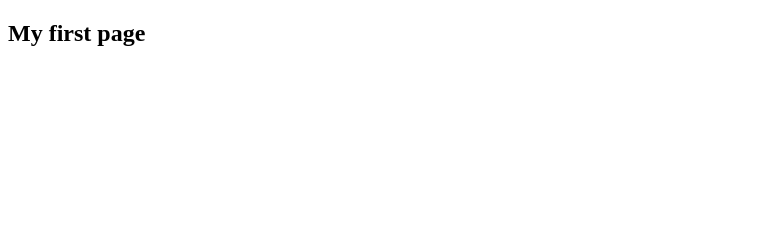
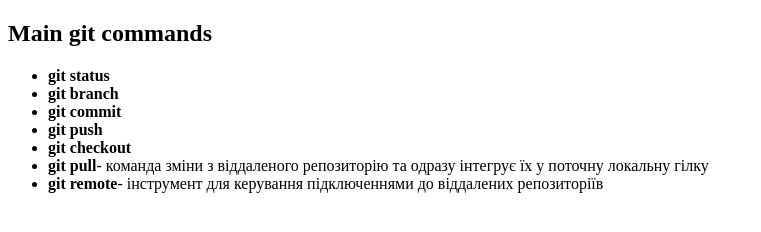
Before and after one commit to marivi1637-dotcom/IT-fast-start-07-11-2026, a plain HTML site: page index.html in a window 1280 px wide. Shown: the whole page, without its empty margins (0-761 px from the left). Drawn offline with Linux system fonts and the light colour scheme.

Commit message:
add homework 3

```diff
--- a/index.html
+++ b/index.html
@@ -9,7 +9,22 @@
      <header></header>
      <main>
         <section>
-            <h1>My first page</h1>
+            <h1>Main git commands</h1>
+            <ul>
+                <li>
+                 <b>git status</b></li>
+                <li>
+                 <b>git branch</b></li>
+                <li>
+                 <b>git commit</b></li>
+                <li>
+                 <b>git push</b></li>
+                <li>
+                 <b>git checkout</b></li>
+                 <li><b>git pull</b>- команда зміни з віддаленого репозиторію та одразу інтегрує їх у поточну локальну гілку</li>
+                <li>
+                 <b>git remote</b>- інструмент для керування підключеннями до віддалених репозиторіїв</li>
+            </ul>
         </section>
     </main>
      <footer></footer>
```
